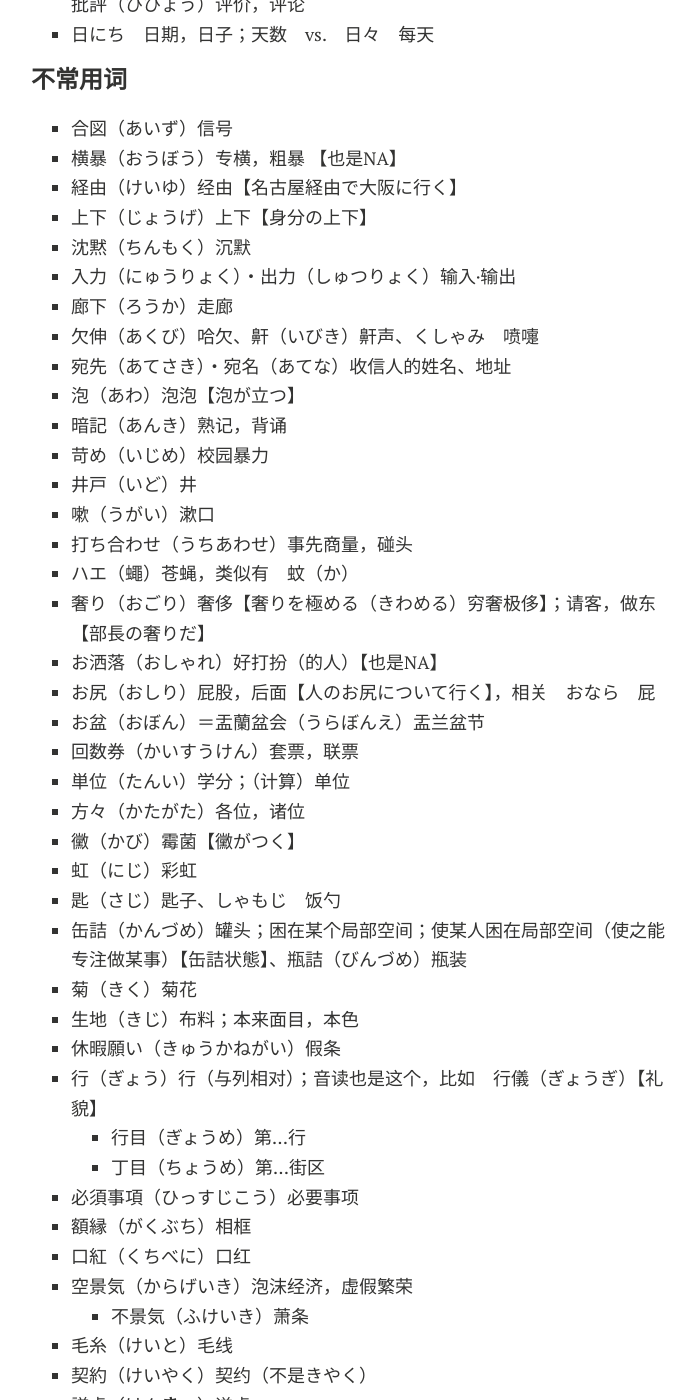
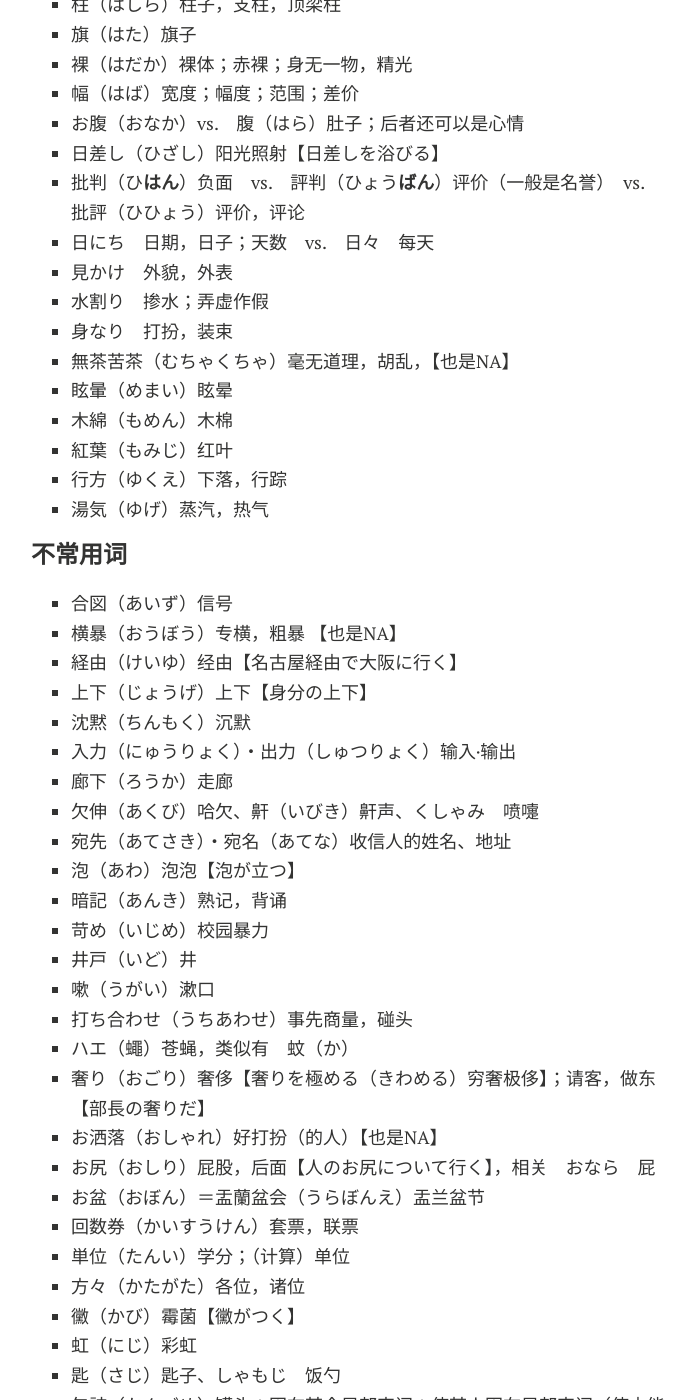
Before and after one commit to Kinnuch/kinnuch.github.io, a Jekyll site: the page built from laim/N3.md, in a window 1280 px wide and 1400 px high, scrolled down 10907 px. Shown: the whole window, without its empty margins (289-985 px from the left). Built offline with Jekyll 4.4.1, drawn with Linux system fonts in a browser that asks for light colours; nearby versions of some CDN libraries; comment, search, counter and statistics services are not loaded; a style sheet for code colours, icons or effects is not loaded; some of the changed text lies outside the part shown.

Commit message:
Update N3.md

```diff
--- a/laim/N3.md
+++ b/laim/N3.md
@@ -15,7 +15,6 @@
 - *この頃（このごろ）近来，最近*
 - *早速（さっそく）马上，立刻，迅速*
   - さっさと　迅速地，赶快地（想赶快做完作业，这时只能用さっさと）
-
 - *随分（ずいぶん）相当，非常*
 - *なるべく　尽量*
 - *～別　按... 【男女別　“按性别”】*
@@ -36,7 +35,9 @@
 - 進んで（すすんで）自愿地，主动地
 - ほっと　安心地，放心地
 - 今にも（いまにも）即将要，马上要，就要
-- やっと　最终，终于
+- やっと　最终，终于，好不容易
+  - ようやく　好不容易，勉强，总算
+
 - ちっとも　完全（不），一点（也不）（需要搭配否定）
 - かなり　相当，很【かなり時間がかかりそうです】
 - せめて　至少
@@ -66,6 +67,7 @@
 - 再び（ふたたび）再次地
 - ふと　猛然，一下子
 - 本の少し　一点点
+- 僅か（わずか）仅仅，才，只，一点
 
 ### …に
 
@@ -149,6 +151,7 @@
 - 次々（つぎつぎ）源源不断地，相继
 - のろのろ　缓慢地
 - はきはき　干脆地，爽快地，麻溜地
+- 元々（もともと）本来，原来，从来
 
 ## イ形容词
 
@@ -181,6 +184,7 @@
 - 不味い（まずい）（饭菜）难吃的；（技艺）不熟练的，拙劣的；丑陋的，笨拙的；麻烦的（叹词）
 - 緩い（ゆるい）松的，温和的，缓慢的
 - 温い（ぬるい）微温，不凉不热
+- めでたい　值得祝贺的，圆满的，顺利的
 
 ### …しい
 
@@ -212,7 +216,7 @@
 - 気の毒（きのどく）（感到）可怜的，悲惨的【对同级别或上位者】＝可哀想（かわいそう）【用在下位者身上】
 - 器用な（きような）精巧的，灵巧的；精明的
 - けちな　小气，吝啬【けちをつける　鸡蛋里挑骨头】
-- 貧乏な（びんぼうな）贫穷的
+- 貧乏な（びんぼうな）贫穷的　←→　豊かな（ゆたかな）
 - 爽やかな（さわやかな）清爽的；爽快的
 - 積極的な（せっきょくてきな）积极的（注意读音）　←→　消極的な（しょうきょくてきな）
 - 嫌な人　令人感到不快的人　vs.　嫌いな人　（主语）讨厌的人
@@ -225,6 +229,9 @@
 - 平等な（びょうどうな）平等的，同等的
 - 敏感な（びんかんな）敏感的；敏锐的，灵敏的　←→　鈍感な（どんかんな）
 - 朗らかな（ほがらかな）明朗的；开朗的；爽朗的
+- 見事な（みごとな）美丽的；卓越的；完全的
+- 惨めな（みじめな）悲惨的
+- わがままな　任性的，放肆的
 
 ## 名词
 
@@ -313,7 +320,7 @@
 - 寿命（**じゅ**みょう）寿命【寿命を縮まる（ちぢまる）】
 - 需要（**じゅ**よう）需要，需求
 - 純粋（じゅんすい）纯粹，（也是NA）
-- 定規（じょう**ぎ**）尺子；标准，尺度
+- 定規（じょう**ぎ**）尺子；标准，尺度　＝　物差し（ものさし）
 - 乗客（じょうきゃく）乘客
 - 旬（じゅん）、上旬、中旬、下旬
 - 勝負（しょうぶ）胜负；比赛
@@ -345,6 +352,15 @@
 - 日差し（ひざし）阳光照射【日差しを浴びる】
 - 批判（ひ**はん**）负面　vs.　評判（ひょう**ばん**）评价（一般是名誉）　vs.　批評（ひひょう）评价，评论
 - 日にち　日期，日子；天数　vs.　日々　每天
+- 見かけ　外貌，外表
+- 水割り　掺水；弄虚作假
+- 身なり　打扮，装束
+- 無茶苦茶（むちゃくちゃ）毫无道理，胡乱，【也是NA】
+- 眩暈（めまい）眩晕
+- 木綿（もめん）木棉
+- 紅葉（もみじ）红叶
+- 行方（ゆくえ）下落，行踪
+- 湯気（ゆげ）蒸汽，热气
 
 ### 不常用词
 
@@ -374,20 +390,18 @@
 - 黴（かび）霉菌【黴がつく】
 - 虹（にじ）彩虹
 - 匙（さじ）匙子、しゃもじ　饭勺
-- 缶詰（かんづめ）罐头；困在某个局部空间；使某人困在局部空间（使之能专注做某事）【缶詰状態】、瓶詰（びんづめ）瓶装
+- 缶詰（かんづめ）罐头；困在某个局部空间；使某人困在局部空间（使之能专注做某事）【缶詰状態】、瓶詰（びんづめ）瓶装、薬缶（やかん）水壶
 - 菊（きく）菊花
 - 生地（きじ）布料；本来面目，本色
 - 休暇願い（きゅうかねがい）假条
 - 行（ぎょう）行（与列相对）；音读也是这个，比如　行儀（ぎょうぎ）【礼貌】
   - 行目（ぎょうめ）第...行
   - 丁目（ちょうめ）第...街区
-
 - 必須事項（ひっすじこう）必要事项
 - 額縁（がくぶち）相框
 - 口紅（くちべに）口红
 - 空景気（からげいき）泡沫经济，虚假繁荣
   - 不景気（ふけいき）萧条
-
 - 毛糸（けいと）毛线
 - 契約（けいやく）契约（不是きやく）
 - 謙虚（けん**きょ**）谦虚
@@ -402,7 +416,6 @@
 - 作物（さくもつ）庄稼，农作物
   - 作物（さくぶつ）艺术造物
   - 食物（しょくもつ）食物
-
 - 司会者（しかい**しゃ**）主持人
 - 皮肉（ひにく）讽刺
 - 児童（じどう）儿童
@@ -425,7 +438,6 @@
 - 谷（たに）山谷
 - 翼（つばさ）（鸟）翅膀，机翼
   - 羽（はね）鸟、昆虫的翅膀
-
 - 爪（つめ）指甲
 - 停留所（ていりゅう**じょ**）（车）站
 - 手配（てはい）筹备，安排【手配をする　安排】
@@ -444,6 +456,11 @@
 - 枕（まくら）枕头
 - まな板（まないた）菜板，案板
 - 豆（まめ）大豆，作接头词为“小”：豆知識（まめちしき）小知识
+- 麦（むぎ）麦、小麦（こむぎ）、大麦（おおむぎ）
+- 火傷·焼けど（やけど）烧伤，烫伤
+- 宿無し（やどなし）没有住处
+- やりとり　交换；对换，对答，对话；敬酒
+- 夕立（ゆうだち）傍晚的骤雨，雷阵雨、土砂降り（どしゃぶり）暴雨，倾盆大雨
 
 ### 其他
 
@@ -538,6 +555,8 @@
 - 隔てる（へだてる）隔开，遮挡
 - 放る（ほうる）抛弃；置之不顾
 - 掘る（ほる）挖掘
+- 茹でる（ゆでる）煮，烫，焯
+- 命じる·命ずる（めいじる·めいずる）命令，吩咐；任命；起名
 
 
 ### 一般自动词
@@ -597,6 +616,10 @@
 - ふざける　开玩笑，愚弄
 - 震える（ふるえる）震动，发抖，哆嗦
 - 吠える（ほえる）吠叫
+- 実る（みのる）农作物成熟，结果；有成绩，有结果
+- 儲かる（もうかる）赚钱；得便宜
+  - 儲ける（もうける）他動詞
+
 
 ### …う
 
@@ -639,6 +662,8 @@
   - 冷やす（ひやす）冰镇，使温度下降
 
 - 沸かす（わかす）烧开，使沸腾
+  - 沸く（わく）自動詞
+
 - 逃す（のがす）错过，错失【終電を逃す】；可构成复合动词【見逃す　没看着】
   - 逃げる（にげる）逃走，避开，逃脱
 - 崩す（くずす）拆毁，弄乱【丘を崩して平（たい）らにする】
@@ -675,6 +700,8 @@
 - 溶かす（とかす）熔化，溶化，融化
   - 溶く（とく）溶解，化开
   - 解く（とく）解开；废除；解答；自動詞　解ける
+- 蒸す（むす）蒸，闷热（自他動詞）
+- 訳す（やくす）翻译
 
 
 
@@ -713,12 +740,14 @@
 
 - 撒く·蒔く（まく）播撒，播种，种下（他動詞）
 - 招く（まねく）招呼；招待；招致（他動詞）
+- 剝く（むく）剥，削
 
 ### …つ・ぶ・む
 
 - 浮かぶ（うかぶ）漂浮；想起，想出【いいアイデアが浮かんできた】←→　沈む
   - 浮かべる　（他動詞）　←→　沈める
 - 叫ぶ（さけぶ）呼喊，喊叫；呼吁（自動詞）
+- 結ぶ（むすぶ）系，连接；缔结，订立（他動詞）
 - しゃがむ　蹲下，蹲着（自動詞）
 - 縮む（ちぢむ）缩小，缩水；起皱（整体变小，比如衣服缩水，气球缩小）　←→　伸びる
   - 縮まる（ちぢまる）缩小，缩短（尺度变小，比如寿命缩短，期限缩短）　←→　伸びる
@@ -739,7 +768,7 @@
 - 積む（つむ）堆积，积攒
   - 積もる（つもる）自動詞
 - 睨む（にらむ）瞪，凝视
--
+- 揉む（もむ）揉，按摩
 
 ### 复合动词
 
@@ -758,13 +787,16 @@
 - 心掛ける（こころがける）记在心里，时刻铭记；努力，尽力
 - 立ち寄る（たちよる）靠近；顺便到
 - 問い合わせる（といあわせる）打听，询问
-- 通りかかる　碰巧路过
+- 通りかかる　碰巧路过、見掛ける　碰巧看见
 - 取り扱う（とりあつかう）对待，接待；操作；处理
 - ひっくり返す　颠倒，翻转
 - 振り込む　撒入；存入；拨入
 - 振り向く　回头，理睬
 - 振舞う（ふるまう）行动；款待【自由に振舞う】
 - 目が回る　头晕目眩
+- 見詰める　凝视、关注
+- 向かい合う　相对，面对面
+- 盛り上がる（もりあがる）凸起，隆起；涌上；高涨
 
 
 ## 惯用形
@@ -878,3 +912,5 @@
   - こちらこそ　彼此彼此（理应如此的客气话）
 - ご馳走さまでした　我吃饱了（承您的款待了）
 - いつでも言って　随时和我说
+- 勿体無い話だ　（由于太好了）不敢当，不敢当
+- ご迷惑をおかけしました　给你添了很大麻烦
```
Also changed, not shown: other parts of laim/N3.md (+3 -1 lines).
